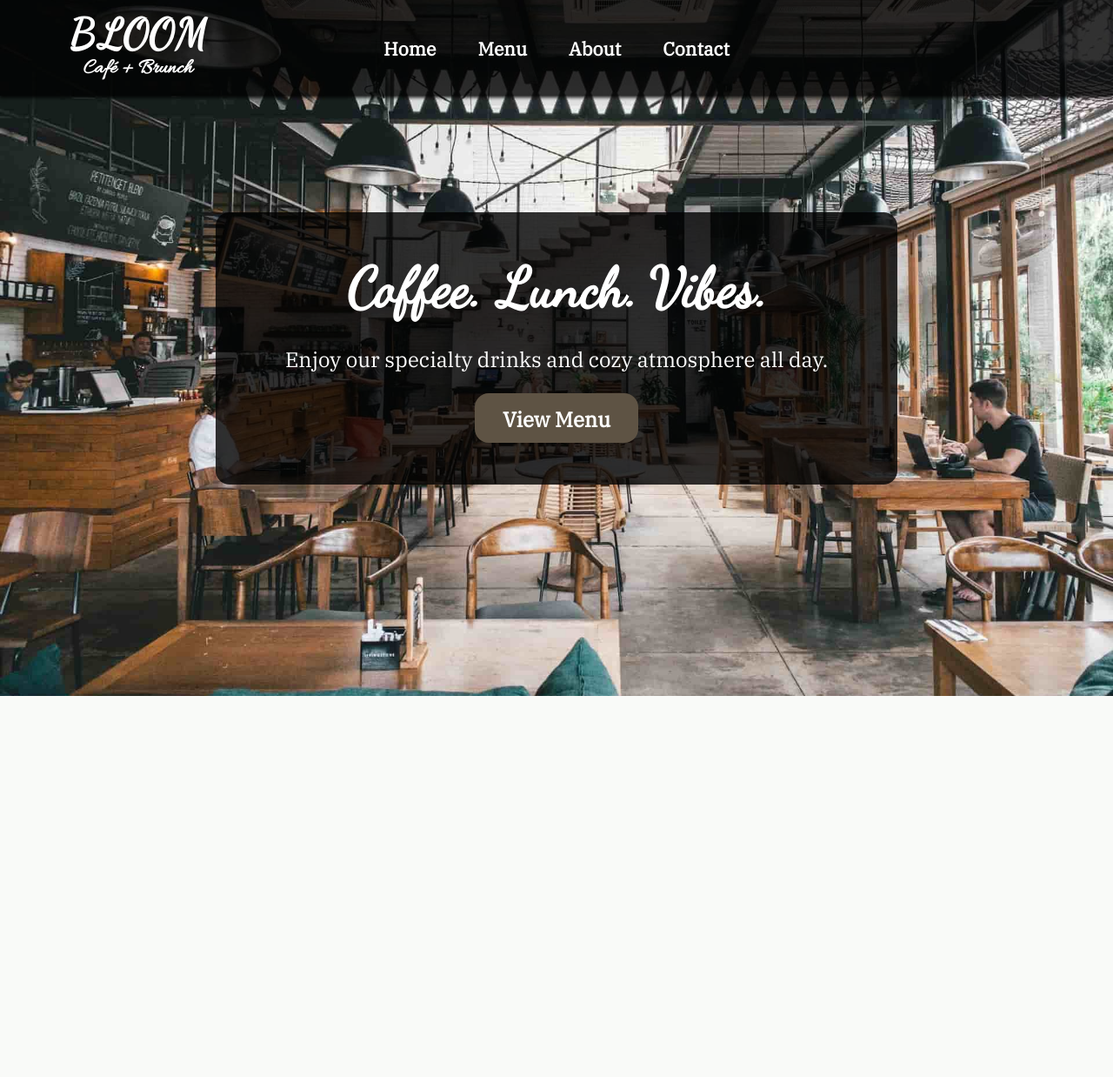
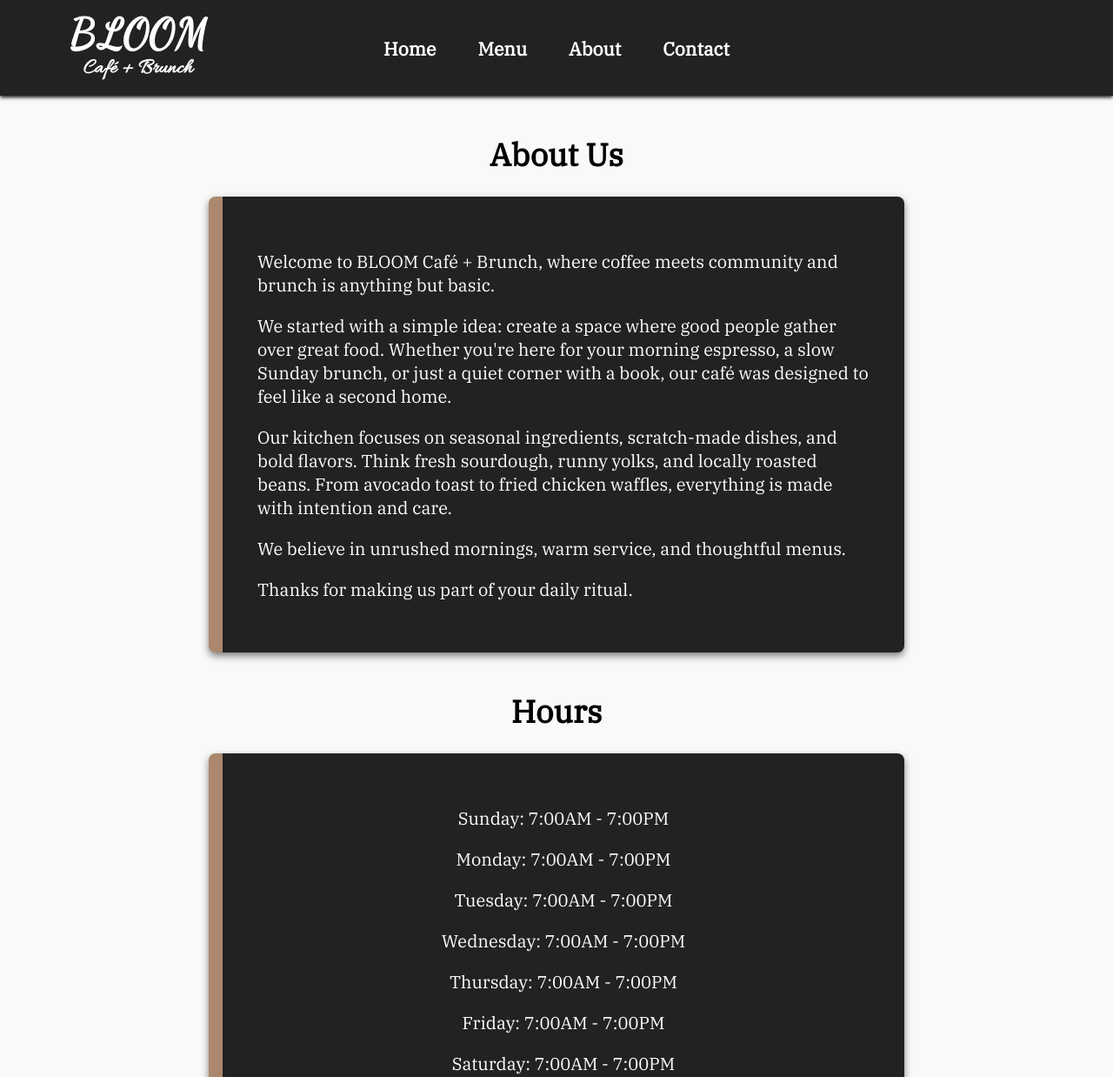
Before and after one commit to Agoth24/restaurant-page, a website built with webpack: page src/template.html in a window 1280 px wide. Shown: the top 1238 px of the page at 87% size. Before the commit the page ends 800 px from the top, so only its background shows below. Built offline with nearby package versions, Linux system fonts and the light colour scheme.

```diff
--- /dev/null
+++ b/src/about.css
@@ -0,0 +1,39 @@
+header {
+    background-color: var(--soft-black);
+}
+
+#content {
+  display: flex;
+  flex-direction: column;
+  align-items: center;
+  padding: 2rem 15rem;
+  gap: 2rem;
+}
+
+.about-title, .hours-title {
+  font-size: 2.25em;
+  margin: 0;
+  font-weight: 900;
+  line-height: 1;
+  padding-top: 1rem;
+}
+
+.about-container, .hours-container {
+  width: 100%;
+  padding: 2.5rem;
+  box-shadow: 0 4px 8px rgba(0, 0, 0, 0.5);
+  border-radius: 0.5rem;
+  background-color: var(--soft-black);
+  color: var(--white);
+  border-left: 1rem solid var(--light-brown);
+}
+
+
+
+.about-container, .hours-container > p {
+    font-size: 1.25rem;
+}
+
+.hours-container {
+    text-align: center;
+}
--- a/src/global.css
+++ b/src/global.css
@@ -63,7 +63,7 @@
   background-color: var(--light-bg);
 }
 
-.logo {
+#logo {
   display: flex;
   flex-direction: column;
   align-items: center;
@@ -72,14 +72,14 @@
 }
 
 
-.logo h1 {
+#logo h1 {
   font: 700 3em "dancing script";
   margin: 0;
   padding: 0;
   line-height: 1;
 }
 
-.logo h4 {
+#logo h4 {
   font-family: "allura";
   font-size: 1.5em;
   margin: 0;
@@ -97,7 +97,7 @@
   transition: 0.1s ease;
 }
 
-.logo:hover, nav > button:hover {
+#logo:hover, nav > button:hover {
 cursor: pointer;
 color: var(--light-brown);
 }
--- a/src/home.css
+++ b/src/home.css
@@ -7,7 +7,7 @@
   justify-content: center;
   align-items: center;
   padding: 3rem;
-  background-image: url("./assets/images/restaurant-hero.jpg");
+  background-image: url("./assets/images/tony-lee-8IKf54pc3qk-unsplash.jpg");
   background-size: cover;
   background-position: 50% 75%;
   min-height: 75vh;
@@ -40,7 +40,7 @@
   font-size: 1.5em;
   font-weight: 900;
   padding: 0.75rem 2rem;
-  background-color: var(--wood-brown);
+  background-color: var(--light-brown);
   border-radius: 1rem;
   transition: 0.1s ease;
 }
--- a/src/index.js
+++ b/src/index.js
@@ -1,7 +1,22 @@
 // Entry Point for project, writes to /dist/main.js
-import './global.css'
-import loadPage from "./loadpage";
-import homePageContent  from "./homePage";
-import menuPageContent from './menuPage';
+import "./global.css";
+import './about.css'
+// import loadPage from "./loadpage";
+// import homePageContent from "./homePage";
+// import menuPageContent from "./menuPage";
 
-loadPage(homePageContent(), 'home')
+// loadPage(homePageContent(), "home");
+
+// document.querySelector("header").addEventListener("click", (e) => {
+//   const target = e.target;
+    // if (target === header) return;
+
+//   switch (e.target.id) {
+//     case ("nav-home" || "logo"):
+//       loadPage(homePageContent(), "home");
+//       break;
+//     case "nav-menu":
+//       loadPage(menuPageContent(), "menu");
+//       break;
+//   }
+// });
--- a/src/menu.css
+++ b/src/menu.css
@@ -12,7 +12,7 @@
 
 .menu-title {
     font-size: 2.25em;
-    font-weight: bold;
+    font-weight: 900;
     margin: 0;
     line-height: 1;
 }
--- a/src/template.html
+++ b/src/template.html
@@ -7,19 +7,51 @@
   </head>
   <body>
     <header>
-      <div class="logo">
+      <div id="logo">
         <h1>BLOOM</h1>
         <h4>Café + Brunch</h4>
       </div>
       <nav>
-        <button>Home</button>
-        <button>Menu</button>
-        <button>About</button>
-        <button>Contact</button>
+        <button id="nav-home">Home</button>
+        <button id="nav-menu">Menu</button>
+        <button id="nav-about">About</button>
+        <button id="nav-contact">Contact</button>
       </nav>
     </header>
     <div id="content">
-
+      <h1 class="about-title">About Us</h1>
+      <div class="about-container">
+        <p>
+          Welcome to BLOOM Café + Brunch, where coffee meets community and
+          brunch is anything but basic.
+        </p>
+        <p>
+          We started with a simple idea: create a space where good people gather
+          over great food. Whether you're here for your morning espresso, a slow
+          Sunday brunch, or just a quiet corner with a book, our café was
+          designed to feel like a second home.
+        </p>
+        <p>
+          Our kitchen focuses on seasonal ingredients, scratch-made dishes, and
+          bold flavors. Think fresh sourdough, runny yolks, and locally roasted
+          beans. From avocado toast to fried chicken waffles, everything is made
+          with intention and care.
+        </p>
+        <p>
+          We believe in unrushed mornings, warm service, and thoughtful menus.
+        </p>
+        <p>Thanks for making us part of your daily ritual.</p>
+      </div>
+      <h1 class="hours-title">Hours</h1>
+      <div class="hours-container">
+        <p>Sunday: 7:00AM - 7:00PM</p>
+        <p>Monday: 7:00AM - 7:00PM</p>
+        <p>Tuesday: 7:00AM - 7:00PM</p>
+        <p>Wednesday: 7:00AM - 7:00PM</p>
+        <p>Thursday: 7:00AM - 7:00PM</p>
+        <p>Friday: 7:00AM - 7:00PM</p>
+        <p>Saturday: 7:00AM - 7:00PM</p>
+      </div>
     </div>
   </body>
 </html>
```
Also changed, not shown: src/aboutPage.js (added, +42 -0 lines), src/assets/images/tony-lee-8IKf54pc3qk-unsplash.jpg (added).
